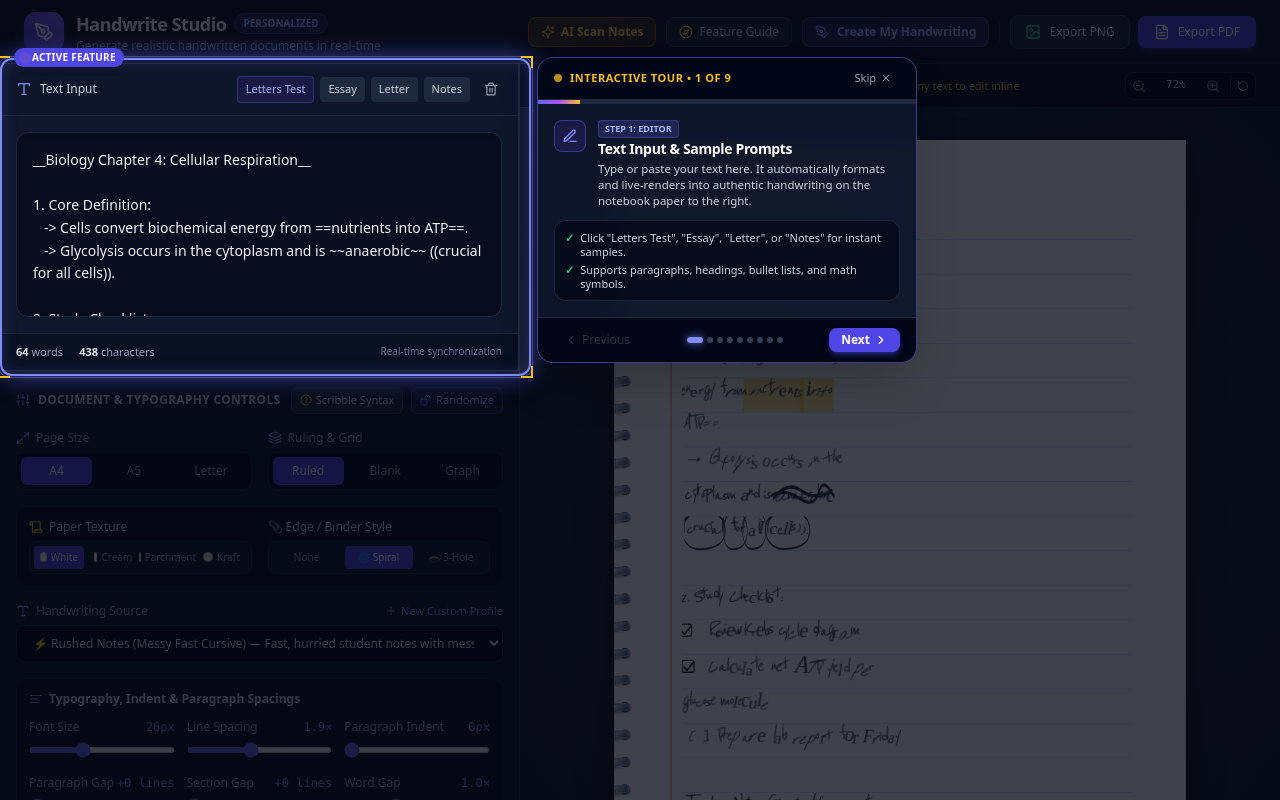
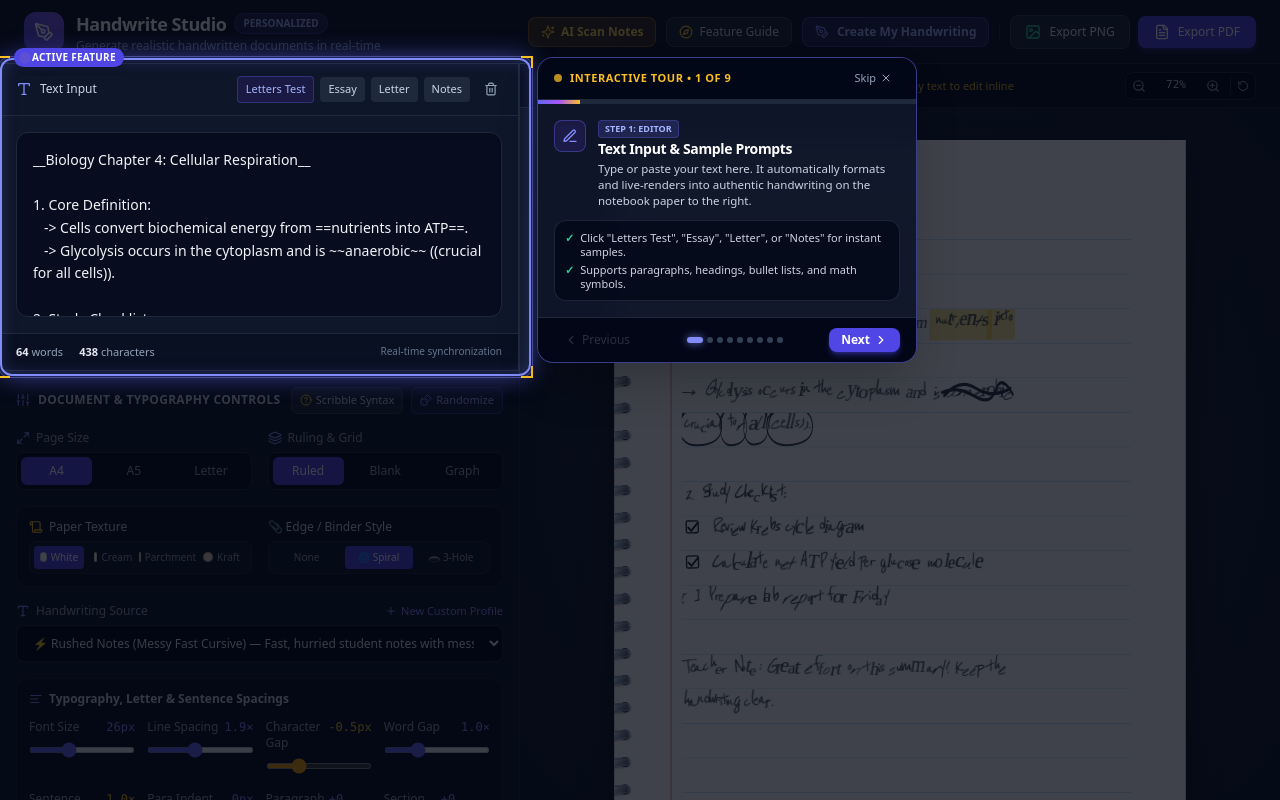
Before and after one commit to nandu65/text-to-handwrite-app, a React (Vite) app: page / in a window 1280 px wide. Built offline with nearby package versions, Linux system fonts and the light colour scheme; a web font is replaced by a local one.

Commit message:
fix(textFlow): fill full page width till margins and add character and sentence gap levers

```diff
--- a/src/App.tsx
+++ b/src/App.tsx
@@ -74,6 +74,7 @@
     lineSpacing: 1.85,
     letterSpacing: -0.5,
     wordSpacing: 1.0,
+    sentenceSpacing: 1.0,
     paragraphSpacing: 0,
     paragraphIndent: 0,
     sectionSpacing: 0,
--- a/src/components/Controls.tsx
+++ b/src/components/Controls.tsx
@@ -346,10 +346,11 @@
       <div id="tour-typography-controls" className="space-y-3 bg-slate-950/40 p-3 rounded-xl border border-slate-800/60">
         <div className="text-xs font-semibold text-slate-300 flex items-center gap-1.5">
           <AlignLeft className="w-3.5 h-3.5 text-indigo-400" />
-          <span>Typography, Indent & Paragraph Spacings</span>
+          <span>Typography, Letter & Sentence Spacings</span>
         </div>
 
-        <div className="grid grid-cols-1 sm:grid-cols-3 gap-3">
+        {/* Row 1: Core typography sizing & character/word gaps */}
+        <div className="grid grid-cols-2 sm:grid-cols-4 gap-3">
           {/* Font Size */}
           <div className="space-y-1">
             <div className="flex justify-between text-xs">
@@ -384,10 +385,70 @@
             />
           </div>
 
+          {/* Character Gap / Letter Spacing Lever */}
+          <div className="space-y-1">
+            <div className="flex justify-between text-xs">
+              <span className="text-slate-400">Character Gap</span>
+              <span className="text-amber-400 font-mono font-medium">
+                {(style.letterSpacing ?? 0) >= 0 ? '+' : ''}
+                {(style.letterSpacing ?? 0).toFixed(1)}px
+              </span>
+            </div>
+            <input
+              type="range"
+              min={-3}
+              max={6}
+              step={0.5}
+              value={style.letterSpacing ?? 0}
+              onChange={(e) => onChange({ letterSpacing: Number(e.target.value) })}
+              className="w-full accent-amber-500 cursor-pointer h-1.5 bg-slate-800 rounded-lg"
+              title="Adjust letter spacing / character gap"
+            />
+          </div>
+
+          {/* Word Gap Lever */}
+          <div className="space-y-1">
+            <div className="flex justify-between text-xs">
+              <span className="text-slate-400">Word Gap</span>
+              <span className="text-indigo-400 font-mono font-medium">{(style.wordSpacing ?? 1.0).toFixed(1)}×</span>
+            </div>
+            <input
+              type="range"
+              min={0.6}
+              max={2.0}
+              step={0.1}
+              value={style.wordSpacing ?? 1.0}
+              onChange={(e) => onChange({ wordSpacing: Number(e.target.value) })}
+              className="w-full accent-indigo-500 cursor-pointer h-1.5 bg-slate-800 rounded-lg"
+              title="Adjust space between words"
+            />
+          </div>
+        </div>
+
+        {/* Row 2: Sentence gap & paragraph structure */}
+        <div className="grid grid-cols-2 sm:grid-cols-4 gap-3 pt-1">
+          {/* Sentence Gap Lever */}
+          <div className="space-y-1">
+            <div className="flex justify-between text-xs">
+              <span className="text-slate-400">Sentence Gap</span>
+              <span className="text-amber-400 font-mono font-medium">{(style.sentenceSpacing ?? 1.0).toFixed(1)}×</span>
+            </div>
+            <input
+              type="range"
+              min={1.0}
+              max={3.0}
+              step={0.1}
+              value={style.sentenceSpacing ?? 1.0}
+              onChange={(e) => onChange({ sentenceSpacing: Number(e.target.value) })}
+              className="w-full accent-amber-500 cursor-pointer h-1.5 bg-slate-800 rounded-lg"
+              title="Adjust gap after periods, question marks, and exclamation points"
+            />
+          </div>
+
           {/* Paragraph Indent */}
           <div className="space-y-1">
             <div className="flex justify-between text-xs">
-              <span className="text-slate-400">Paragraph Indent</span>
+              <span className="text-slate-400">Para Indent</span>
               <span className="text-indigo-400 font-mono font-medium">{style.paragraphIndent ?? 0}px</span>
             </div>
             <input
@@ -400,9 +461,7 @@
               className="w-full accent-indigo-500 cursor-pointer h-1.5 bg-slate-800 rounded-lg"
             />
           </div>
-        </div>
 
-        <div className="grid grid-cols-1 sm:grid-cols-3 gap-3 pt-1">
           {/* Paragraph Spacing */}
           <div className="space-y-1">
             <div className="flex justify-between text-xs">
@@ -433,23 +492,6 @@
               step={1}
               value={style.sectionSpacing ?? 0}
               onChange={(e) => onChange({ sectionSpacing: Number(e.target.value) })}
-              className="w-full accent-indigo-500 cursor-pointer h-1.5 bg-slate-800 rounded-lg"
-            />
-          </div>
-
-          {/* Word Gap */}
-          <div className="space-y-1">
-            <div className="flex justify-between text-xs">
-              <span className="text-slate-400">Word Gap</span>
-              <span className="text-indigo-400 font-mono font-medium">{(style.wordSpacing ?? 1.0).toFixed(1)}×</span>
-            </div>
-            <input
-              type="range"
-              min={0.6}
-              max={1.8}
-              step={0.1}
-              value={style.wordSpacing ?? 1.0}
-              onChange={(e) => onChange({ wordSpacing: Number(e.target.value) })}
               className="w-full accent-indigo-500 cursor-pointer h-1.5 bg-slate-800 rounded-lg"
             />
           </div>
--- a/src/types.ts
+++ b/src/types.ts
@@ -202,7 +202,8 @@
   fontSize: number; // in px at base scale (e.g., 26)
   lineSpacing: number; // line-height multiplier e.g. 1.85
   letterSpacing: number; // in px e.g. 0.0
-  wordSpacing?: number; // word gap multiplier e.g. 1.0 (0.6x to 1.8x)
+  wordSpacing?: number; // word gap multiplier e.g. 1.0 (0.6x to 2.2x)
+  sentenceSpacing?: number; // sentence gap / punctuation space multiplier (1.0x to 3.0x)
   paragraphSpacing?: number; // extra empty lines or ratio between paragraphs (0 to 3)
   paragraphIndent?: number; // first-line indent in px (0 to 60px)
   sectionSpacing?: number; // extra spacing before headers/sections (0 to 3)
--- a/src/utils/handwritingEngine.ts
+++ b/src/utils/handwritingEngine.ts
@@ -481,13 +481,17 @@
     const wordHash = hashValues(seed, pageIndex, lineIndex, wIdx, 'word');
     const wordRand = mulberry32(wordHash);
 
-    // Natural word space width
+    // Natural word & sentence space width
     const wordSpacingMultiplier = style.wordSpacing ?? 1.0;
-    const baseSpacePx = style.fontSize * 0.28 * wordSpacingMultiplier;
+    const sentenceSpacingMultiplier = style.sentenceSpacing ?? 1.0;
+    const isSentenceEnd = /[.!?:]['"]?$/.test(wordText);
+    const spaceMultiplier = isSentenceEnd ? sentenceSpacingMultiplier : 1.0;
+
+    const baseSpacePx = style.fontSize * 0.28 * wordSpacingMultiplier * spaceMultiplier;
     const spaceVarPx = style.wordSpacingVariation && style.subtleVariation
-      ? (wordRand() * 2 - 1) * (style.fontSize * (0.05 + 0.03 * messiness)) * intensity
+      ? (wordRand() * 2 - 1) * (style.fontSize * (0.04 + 0.02 * messiness)) * intensity
       : 0;
-    const spaceWidthPx = Math.max(4, Math.round(baseSpacePx + spaceVarPx));
+    const spaceWidthPx = Math.max(3, Math.round(baseSpacePx + spaceVarPx));
 
     const chars: CharRenderProps[] = [];
     let prevChar = '';
--- a/src/utils/textFlow.ts
+++ b/src/utils/textFlow.ts
@@ -27,8 +27,8 @@
   const marginRightPx = Math.round(style.marginRightMm * MM_TO_PX);
   const marginBottomPx = Math.round(style.marginBottomMm * MM_TO_PX);
 
-  // Leave a safe right margin buffer so natural cursive handwriting never touches or exceeds the edge
-  const printableWidthPx = Math.max(80, widthPx - marginLeftPx - marginRightPx - 20);
+  // Use full available line width between left and right margins
+  const printableWidthPx = Math.max(80, widthPx - marginLeftPx - marginRightPx);
   const printableHeightPx = Math.max(80, heightPx - marginTopPx - marginBottomPx);
 
   const lineHeightPx = Math.round(style.fontSize * style.lineSpacing);
@@ -51,12 +51,12 @@
 let measureCanvas: HTMLCanvasElement | null = null;
 
 function getTextWidth(text: string, font: string): number {
-  if (typeof window === 'undefined') return text.length * 16;
+  if (typeof window === 'undefined') return text.length * 12;
   if (!measureCanvas) {
     measureCanvas = document.createElement('canvas');
   }
   const ctx = measureCanvas.getContext('2d');
-  if (!ctx) return text.length * 16;
+  if (!ctx) return text.length * 12;
   ctx.font = font;
   return ctx.measureText(text).width;
 }
@@ -74,19 +74,6 @@
 }
 
 /**
- * Returns conservative, bulletproof character width metrics to prevent text overflowing the right margin.
- */
-function getConservativeCharWidth(char: string, fontSize: number): number {
-  if (char === ' ') return fontSize * 0.38;
-  if (/[mMwW]/.test(char)) return fontSize * 0.88;
-  if (/[A-Z0-9]/.test(char)) return fontSize * 0.72;
-  if (/[bdfhkl]/.test(char)) return fontSize * 0.62;
-  if (/[aceginopqrstuvxyz]/.test(char)) return fontSize * 0.58;
-  if (/[.,!?:;'"\-_]/.test(char)) return fontSize * 0.32;
-  return fontSize * 0.55;
-}
-
-/**
  * Accurately measures the true rendered width of text for both Personal Glyphs and Built-in Cursive Fonts.
  */
 export function measureTextLineWidth(
@@ -97,7 +84,8 @@
   const cleanFontFamily = (style.fontFamily || 'cursive').replace(/'/g, '"');
   const fontSpec = `${style.fontSize}px ${cleanFontFamily}`;
   const wordSpacingMultiplier = style.wordSpacing ?? 1.0;
-  const baseSpacePx = style.fontSize * 0.38 * wordSpacingMultiplier;
+  const sentenceSpacingMultiplier = style.sentenceSpacing ?? 1.0;
+  const baseSpacePx = style.fontSize * 0.28 * wordSpacingMultiplier;
   const userLetterSpacing = style.letterSpacing ?? 0;
 
   // 1. Personal Glyph Library Measurement
@@ -109,13 +97,13 @@
     for (let i = 0; i < cleanText.length; i++) {
       const char = cleanText[i];
       if (char === ' ') {
-        totalW += baseSpacePx;
+        const prevChar = i > 0 ? cleanText[i - 1] : '';
+        const isSentenceEnd = /[.!?:]/.test(prevChar);
+        totalW += isSentenceEnd ? baseSpacePx * sentenceSpacingMultiplier : baseSpacePx;
         continue;
       }
 
       const glyphList = activeProfile.glyphs[char];
-      const nextChar = i < cleanText.length - 1 && cleanText[i + 1] !== ' ' ? cleanText[i + 1] : undefined;
-
       if (glyphList && glyphList.length > 0) {
         const glyph = glyphList[0];
         let relHeight = glyph.heightRatioInCell;
@@ -128,25 +116,17 @@
           else relHeight = 0.65;
         }
         const targetHeight = Math.max(4, cellHeightPx * relHeight);
-        const computedGlyphW = targetHeight * (glyph.aspectRatio || 0.75) * 1.12;
-        const conservativeW = getConservativeCharWidth(char, style.fontSize);
-        const targetWidth = Math.max(computedGlyphW, conservativeW);
-
-        totalW += targetWidth + userLetterSpacing;
+        const computedGlyphW = targetHeight * (glyph.aspectRatio || 0.75);
+        totalW += computedGlyphW + userLetterSpacing;
       } else {
-        const fontW = Math.max(getTextWidth(char, fontSpec), getConservativeCharWidth(char, style.fontSize));
+        const fontW = getTextWidth(char, fontSpec) || style.fontSize * 0.40;
         totalW += fontW + userLetterSpacing;
       }
     }
-    return totalW + 12;
+    return totalW;
   }
 
-  // 2. Built-in Google Font Character-by-Character Measurement
-  const matchedFont = FONT_OPTIONS.find((f) => f.fontFamily === style.fontFamily);
-  const fontVariantScale = matchedFont && matchedFont.variants && matchedFont.variants[0]
-    ? Math.max(1.0, matchedFont.variants[0].scale)
-    : 1.08;
-
+  // 2. Built-in Cursive Font Word-by-Word & Character Measurement
   let totalW = 0;
   const words = rawText.split(' ');
 
@@ -155,18 +135,20 @@
     if (!rawWord) continue;
 
     if (wIdx > 0) {
-      totalW += baseSpacePx;
+      const prevWord = words[wIdx - 1];
+      const isSentenceEnd = /[.!?:]['"]?$/.test(prevWord);
+      totalW += isSentenceEnd ? baseSpacePx * sentenceSpacingMultiplier : baseSpacePx;
     }
 
     // Checkbox Tokens
     if (rawWord === '[x]' || rawWord === '[X]' || rawWord === '[ ]' || rawWord === '[]') {
-      totalW += style.fontSize * 1.05 + 10;
+      totalW += style.fontSize * 0.85 + 6;
       continue;
     }
 
     // Arrow Tokens
     if (rawWord === '->' || rawWord === '-->' || rawWord === '=>' || rawWord === '==>') {
-      totalW += style.fontSize * 1.0 + 8;
+      totalW += style.fontSize * 0.75 + 4;
       continue;
     }
 
@@ -174,15 +156,15 @@
 
     for (let cIdx = 0; cIdx < cleanWord.length; cIdx++) {
       const char = cleanWord[cIdx];
-      const measuredCharW = getTextWidth(char, fontSpec);
-      const conservativeW = getConservativeCharWidth(char, style.fontSize);
-      const effectiveCharW = Math.max(measuredCharW, conservativeW) * fontVariantScale;
-
-      totalW += effectiveCharW + userLetterSpacing;
+      let measuredCharW = getTextWidth(char, fontSpec);
+      if (measuredCharW <= 0) {
+        measuredCharW = style.fontSize * (/[A-Z0-9]/.test(char) ? 0.48 : 0.36);
+      }
+      totalW += measuredCharW + userLetterSpacing;
     }
   }
 
-  return totalW + 14;
+  return totalW;
 }
 
 /**
@@ -200,8 +182,7 @@
   const paraIndentPx = style.paragraphIndent ?? 0;
   const extraParaSpacing = style.paragraphSpacing ?? 0;
   const extraSectionSpacing = style.sectionSpacing ?? 0;
-  // Use strict printable width boundary
-  const maxAllowedWidth = layout.printableWidthPx - 16;
+  const maxAllowedWidth = layout.printableWidthPx;
 
   for (let pIdx = 0; pIdx < paragraphs.length; pIdx++) {
     const para = paragraphs[pIdx];
```
